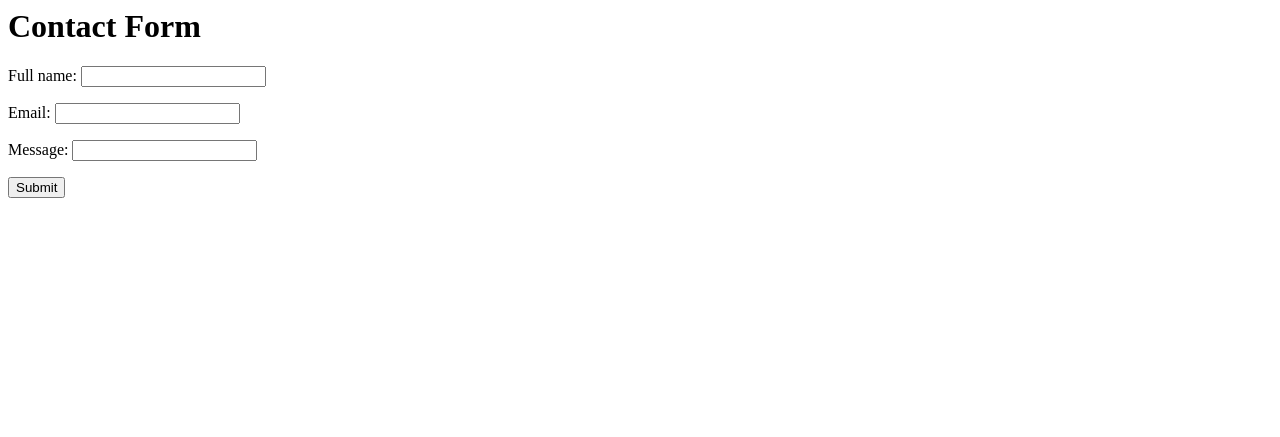
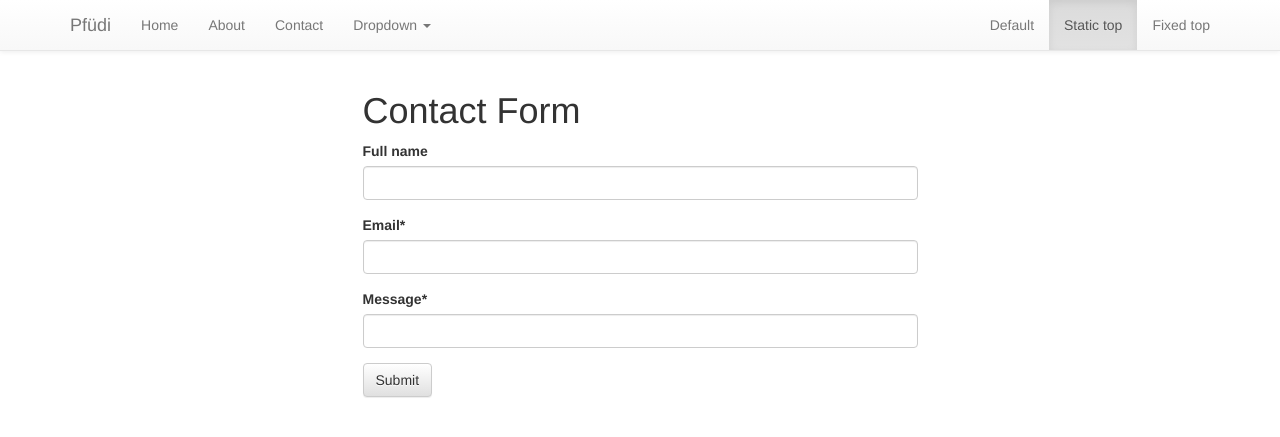
Before and after one commit to capoch/fibuco_landingpage_django, a Django app: page /contact/ in a window 1280 px wide. Shown: the top 437 px of the page. Run offline with Django 3.2, Linux system fonts and the light colour scheme; some libraries are stand-ins or nearby versions.

Commit message:
trydjango18 up to 26

```diff
--- a/newsletter/views.py
+++ b/newsletter/views.py
@@ -29,9 +29,11 @@ def home(request):
 
 def contact(request):
     form = ContactForm(request.POST or None)
+    title_align_center = True
     context = {
         "title":"Contact Form",
-        "form":form
+        "form":form,
+        "title_align_center":title_align_center,
 
     }
     if form.is_valid():
--- a/templates/base.html
+++ b/templates/base.html
@@ -14,6 +14,13 @@
     <title>{% block head-title %}{% endblock %}MVP Landing Page</title>
 
     {% include 'head_css.html' %}
+
+    <style>
+    {% block style %}
+
+    {% endblock %}
+    </style>
+
   </head>
 
   <body>
--- a/templates/forms.html
+++ b/templates/forms.html
@@ -1,6 +1,15 @@
-<h1>{{ title }}</h1>
-<form method='POST' action='.'>
-{% csrf_token %}
-{{ form.as_p }}
-<input type="submit" value="Submit" />
-</form>
+{% extends 'base.html' %}
+{% load crispy_forms_tags %}
+
+{% block content %}
+<div class="row">
+  <div class='col-sm-6 col-sm-offset-3'>
+    <h1 class="{% if title_align_center%}text-align-center{% endif %}">{{ title }}</h1>
+    <form method='POST' action='.'>
+    {% csrf_token %}
+    {{ form|crispy }}
+    <input class="btn btn-default" type="submit" value="Submit" />
+    </form>
+  </div>
+</div>
+{% endblock %}
--- a/templates/head_css.html
+++ b/templates/head_css.html
@@ -10,7 +10,7 @@
 
 <!-- Custom styles for this template -->
 <!-- <link href="navbar-static-top.css" rel="stylesheet">-->
-<link href="{% static 'css/navbar-static-top.css' %}" rel="stylesheet">
+<link href="{% static 'css/navbar2-static-top.css' %}" rel="stylesheet">
 
 <!-- Just for debugging purposes. Don't actually copy these 2 lines! -->
 <!--[if lt IE 9]><script src="../../assets/js/ie8-responsive-file-warning.js"></script><![endif]-->
--- a/templates/navbar.html
+++ b/templates/navbar.html
@@ -10,13 +10,13 @@
         <span class="icon-bar"></span>
         <span class="icon-bar"></span>
       </button>
-      <a class="navbar-brand" href="#">Pfüdi</a>
+      <a class="navbar-brand" href="{% url 'home' %}">Pfüdi</a>
     </div>
     <div id="navbar" class="navbar-collapse collapse">
       <ul class="nav navbar-nav">
-        <li class="active"><a href="#">Home</a></li>
-        <li><a href="#about">About</a></li>
-        <li><a href="#contact">Contact</a></li>
+        <li><a href="{% url 'home' %}">Home</a></li>
+        <li><a href="{% url 'about' %}">About</a></li>
+        <li><a href="{% url 'contact' %}">Contact</a></li>
         <li class="dropdown">
           <a href="#" class="dropdown-toggle" data-toggle="dropdown" role="button" aria-haspopup="true" aria-expanded="false">Dropdown <span class="caret"></span></a>
           <ul class="dropdown-menu">
--- a/trydjango18/urls.py
+++ b/trydjango18/urls.py
@@ -19,11 +19,14 @@ from django.conf.urls.static import static
 from django.contrib import admin
 
 from newsletter.views import home, contact
+from trydjango18.views import about
+
 
 urlpatterns = [
     url(r'^admin/', admin.site.urls),
     url(r'^$', home, name='home'),
     url(r'^contact/$', contact, name='contact'),
+    url(r'^about/$', about, name='about'),
     url(r'^accounts/', include('registration.backends.default.urls')),
 
 
```
Also changed, not shown: templates/home.html (+11 -5 lines), trydjango18/views.py (added, +7 -0 lines).
